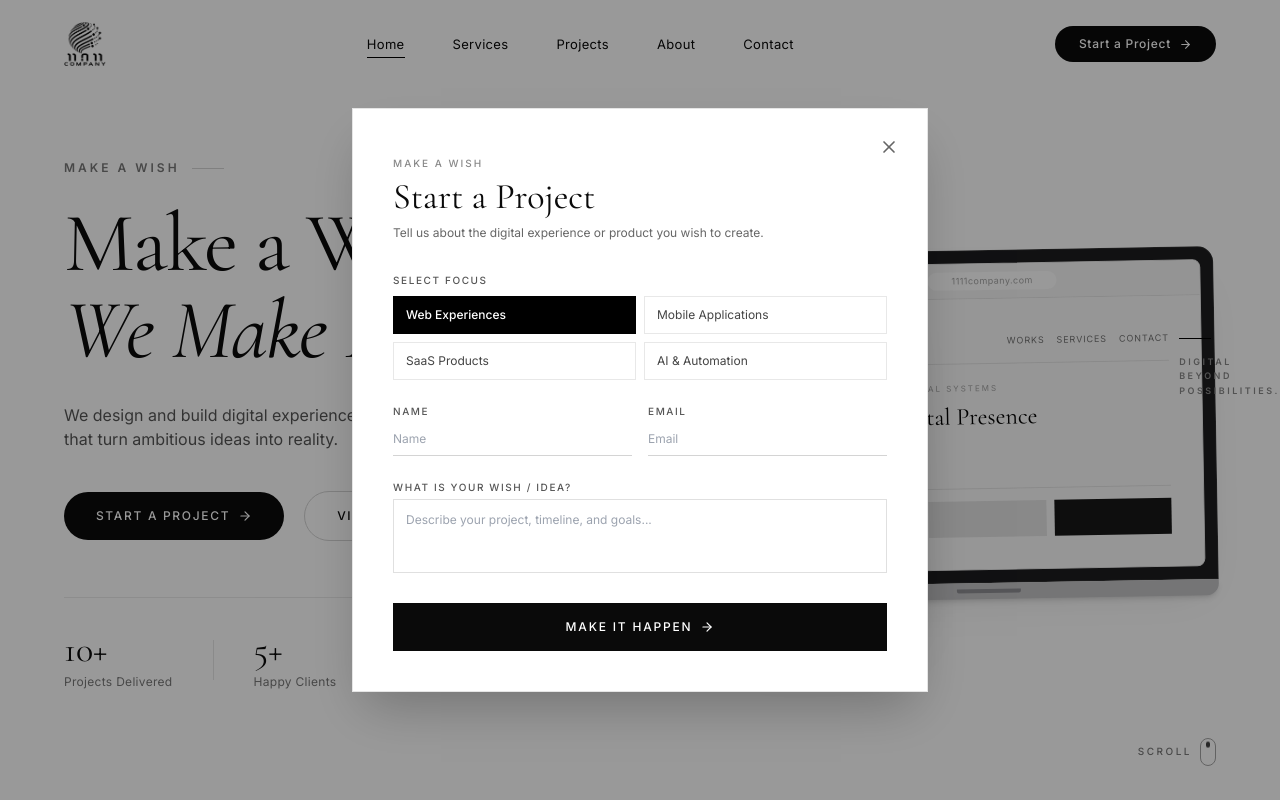
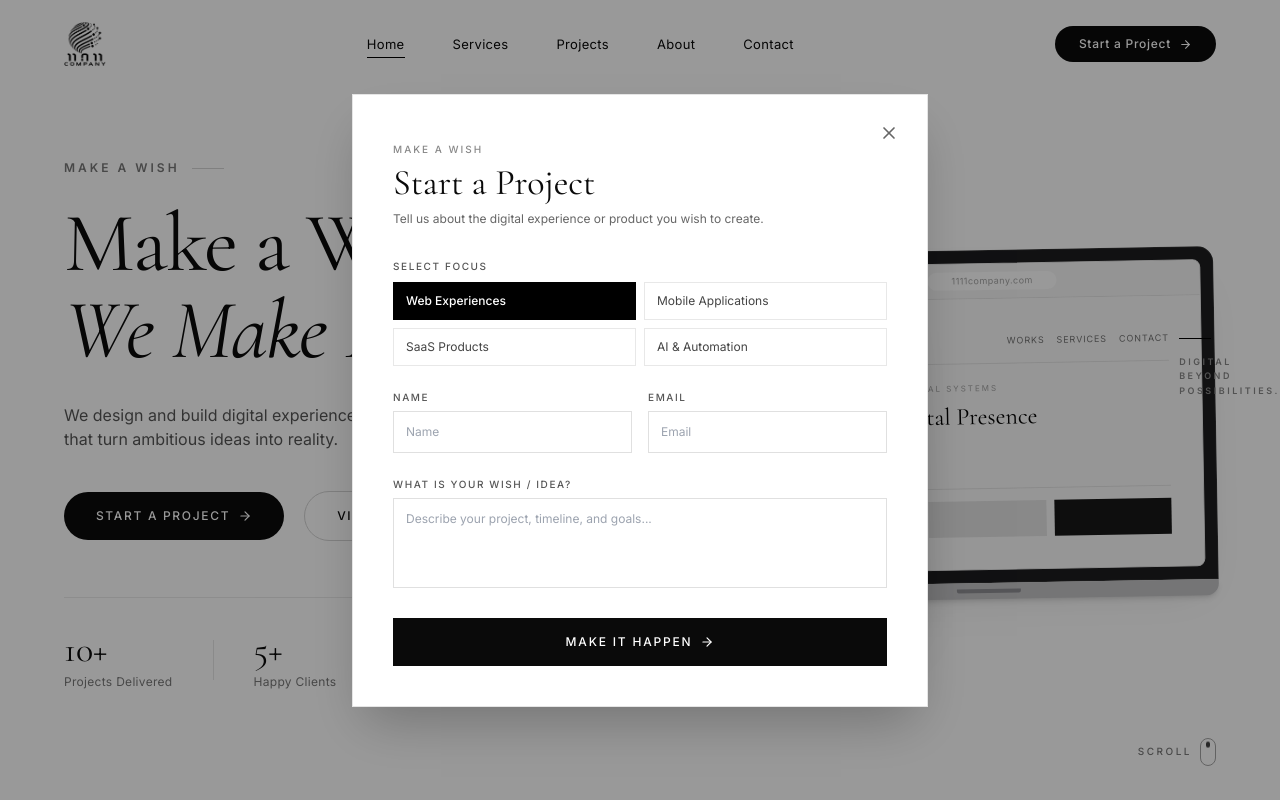
Before and after one commit to 11n11company/11n11company, a React (Vite) app: page / in a window 1280 px wide. Both pictures are taken after a click on the button "Start a Project". Shown: the top 800 px of the page. Built offline with nearby package versions, Linux system fonts and the light colour scheme; a web font is replaced by a local one.

Commit message:
fix: eliminate input box focus outline overlay and standardize Name and Email fields in modal

```diff
--- a/src/components/ProjectModal.tsx
+++ b/src/components/ProjectModal.tsx
@@ -125,7 +125,7 @@ export const ProjectModal: React.FC<ProjectModalProps> = ({ isOpen, onClose }) =
 
               <div className="grid grid-cols-1 sm:grid-cols-2 gap-4">
                 <div>
-                  <label className="block text-[10px] uppercase font-sans tracking-[0.16em] text-[#555555] font-medium mb-1">
+                  <label className="block text-[10px] uppercase font-sans tracking-[0.16em] text-[#555555] font-medium mb-1.5">
                     Name
                   </label>
                   <input
@@ -134,11 +134,11 @@ export const ProjectModal: React.FC<ProjectModalProps> = ({ isOpen, onClose }) =
                     placeholder="Name"
                     value={formData.name}
                     onChange={(e) => setFormData({ ...formData, name: e.target.value })}
-                    className="w-full border-b border-[#D4D4D4] py-2 text-xs focus:border-black outline-hidden transition-colors"
+                    className="w-full bg-white border border-[#E0E0E0] p-3 text-xs focus:border-black outline-none focus:outline-none focus:ring-0 transition-colors"
                   />
                 </div>
                 <div>
-                  <label className="block text-[10px] uppercase font-sans tracking-[0.16em] text-[#555555] font-medium mb-1">
+                  <label className="block text-[10px] uppercase font-sans tracking-[0.16em] text-[#555555] font-medium mb-1.5">
                     Email
                   </label>
                   <input
@@ -147,22 +147,22 @@ export const ProjectModal: React.FC<ProjectModalProps> = ({ isOpen, onClose }) =
                     placeholder="Email"
                     value={formData.email}
                     onChange={(e) => setFormData({ ...formData, email: e.target.value })}
-                    className="w-full border-b border-[#D4D4D4] py-2 text-xs focus:border-black outline-hidden transition-colors"
+                    className="w-full bg-white border border-[#E0E0E0] p-3 text-xs focus:border-black outline-none focus:outline-none focus:ring-0 transition-colors"
                   />
                 </div>
               </div>
 
               <div>
-                <label className="block text-[10px] uppercase font-sans tracking-[0.16em] text-[#555555] font-medium mb-1">
+                <label className="block text-[10px] uppercase font-sans tracking-[0.16em] text-[#555555] font-medium mb-1.5">
                   What is your wish / idea?
                 </label>
                 <textarea
-                  rows={3}
+                  rows={4}
                   required
                   placeholder="Describe your project, timeline, and goals..."
                   value={formData.wish}
                   onChange={(e) => setFormData({ ...formData, wish: e.target.value })}
-                  className="w-full border border-[#E0E0E0] p-3 text-xs focus:border-black outline-hidden transition-colors resize-none"
+                  className="w-full bg-white border border-[#E0E0E0] p-3 text-xs focus:border-black outline-none focus:outline-none focus:ring-0 transition-colors resize-none"
                 />
               </div>
 
--- a/src/sections/Contact.tsx
+++ b/src/sections/Contact.tsx
@@ -166,7 +166,7 @@ export const Contact: React.FC = () => {
                       placeholder="Name"
                       value={formState.name}
                       onChange={(e) => setFormState({ ...formState, name: e.target.value })}
-                      className="w-full bg-white border border-[#E0E0E0] p-3 text-xs focus:border-black outline-hidden transition-colors"
+                      className="w-full bg-white border border-[#E0E0E0] p-3 text-xs focus:border-black outline-none focus:outline-none focus:ring-0 transition-colors"
                     />
                   </div>
 
@@ -180,7 +180,7 @@ export const Contact: React.FC = () => {
                       placeholder="Email"
                       value={formState.email}
                       onChange={(e) => setFormState({ ...formState, email: e.target.value })}
-                      className="w-full bg-white border border-[#E0E0E0] p-3 text-xs focus:border-black outline-hidden transition-colors"
+                      className="w-full bg-white border border-[#E0E0E0] p-3 text-xs focus:border-black outline-none focus:outline-none focus:ring-0 transition-colors"
                     />
                   </div>
                 </div>
@@ -195,7 +195,7 @@ export const Contact: React.FC = () => {
                     placeholder="Write your message here..."
                     value={formState.message}
                     onChange={(e) => setFormState({ ...formState, message: e.target.value })}
-                    className="w-full bg-white border border-[#E0E0E0] p-3 text-xs focus:border-black outline-hidden transition-colors resize-none"
+                    className="w-full bg-white border border-[#E0E0E0] p-3 text-xs focus:border-black outline-none focus:outline-none focus:ring-0 transition-colors resize-none"
                   />
                 </div>
 
```
